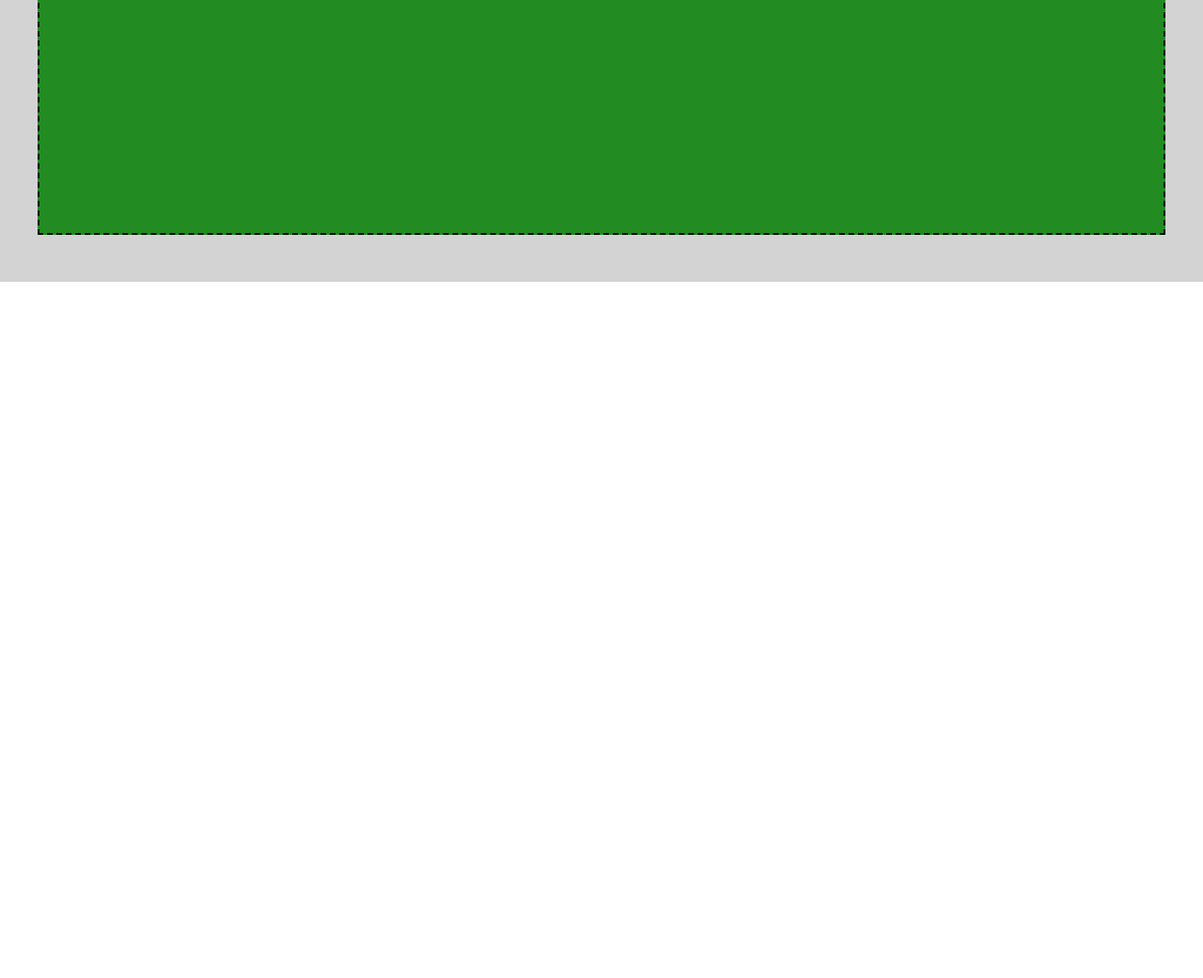
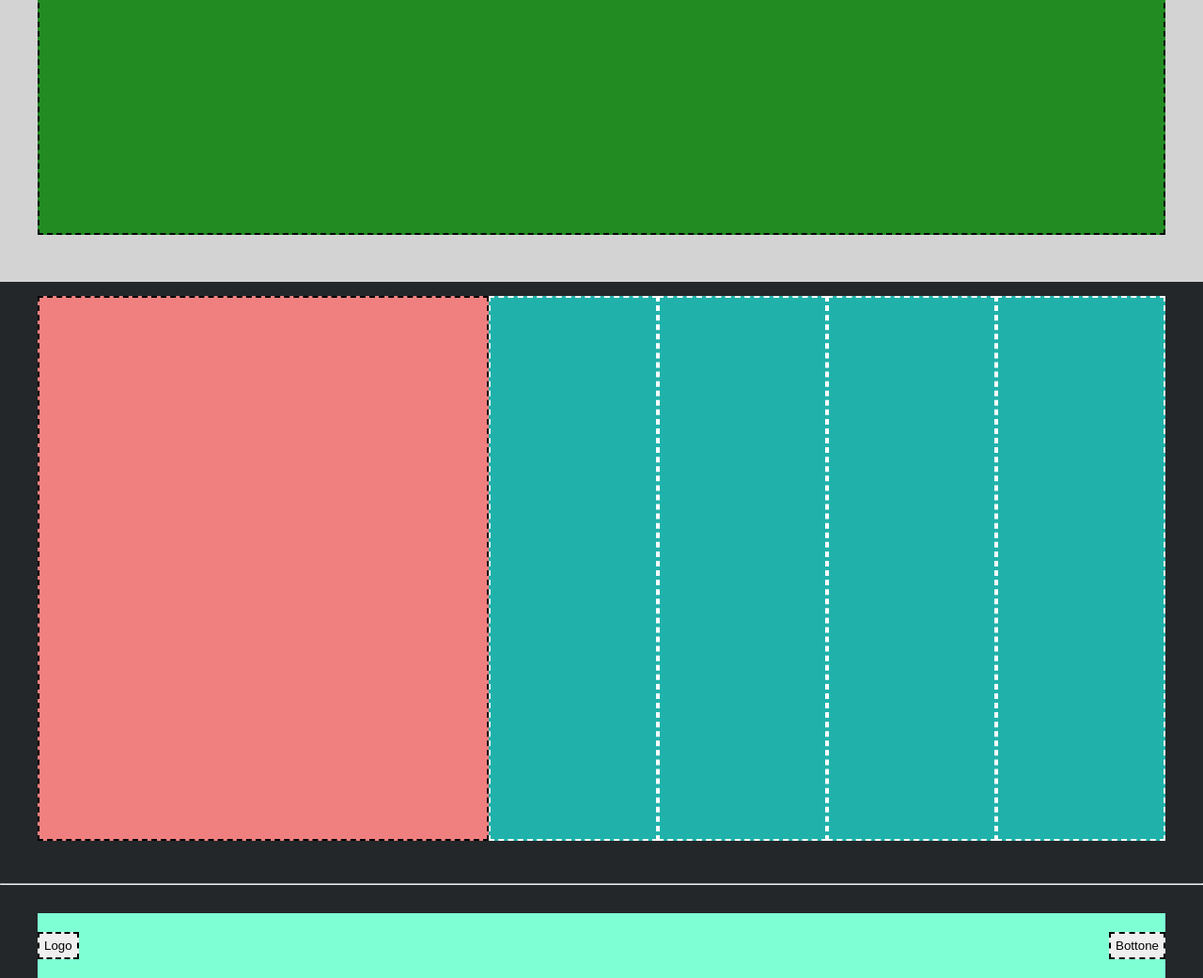
Before and after one commit to RiccardoOrlando/htmlcss-struttura-discord, a plain HTML site: page index.html in a window 1280 px wide. Shown: the part 3062-4103 px from the top of the page at 94% size. Before the commit the page ends 3362 px from the top, so only its background shows below. Drawn offline with Linux system fonts and the light colour scheme.

Commit message:
feat: add footer

```diff
--- a/index.html
+++ b/index.html
@@ -1,10 +1,10 @@
 <!DOCTYPE html>
 <html lang="en">
   <head>
-    <meta charset="UTF-8">
-    <meta name="viewport" content="width=device-width, initial-scale=1.0">
+    <meta charset="UTF-8" />
+    <meta name="viewport" content="width=device-width, initial-scale=1.0" />
     <title>Document</title>
-    <link rel="stylesheet" href="style.css">
+    <link rel="stylesheet" href="style.css" />
   </head>
   <body>
     <header>
@@ -52,5 +52,25 @@
         </div>
       </section>
     </main>
+    <footer>
+      <!-- section footer 1 -->
+      <section>
+        <div class="standard-width">
+          <div class="col-red"></div>
+          <div class="col-aqua"></div>
+          <div class="col-aqua"></div>
+          <div class="col-aqua"></div>
+          <div class="col-aqua"></div>
+        </div>
+      </section>
+      <hr />
+      <!-- section footer 2 -->
+      <section>
+        <div class="footer-credits">
+          <button class="logo2">Logo</button>
+          <button class="bottone">Bottone</button>
+        </div>
+      </section>
+    </footer>
   </body>
 </html>
--- a/style.css
+++ b/style.css
@@ -106,3 +106,44 @@ header {
     border: dashed 2px black;
     margin: 50px 0;
 }
+
+/*------------------------
+        FOOTER
+---------------------- */
+
+footer {
+    background-color: #23272a;
+}
+
+.col-red{
+    width: 40%;
+    min-height: 580px;
+    background-color: #f08080;
+    border: dashed 2px black;
+    margin: 15px 0 45px 0;
+}
+
+.col-aqua{
+    width: 15%;
+    min-height: 580px;
+    background-color: #20b2aa;
+    border: dashed 2px white;
+    margin: 15px 0 45px 0;
+}
+
+.footer-credits{
+    background-color: #7fffd4;
+    display: flex;
+    width: 1200px;
+    margin-left: auto;
+    margin-right: auto;
+    justify-content: space-between;
+    margin-top: 30px;
+}
+
+.logo2, .bottone{
+    border: dashed 2px black;
+    padding: 5px;
+    margin-top: 20px;
+    margin-bottom: 20px;
+}
```
Lines whose indentation alone changed are shown as unchanged.
